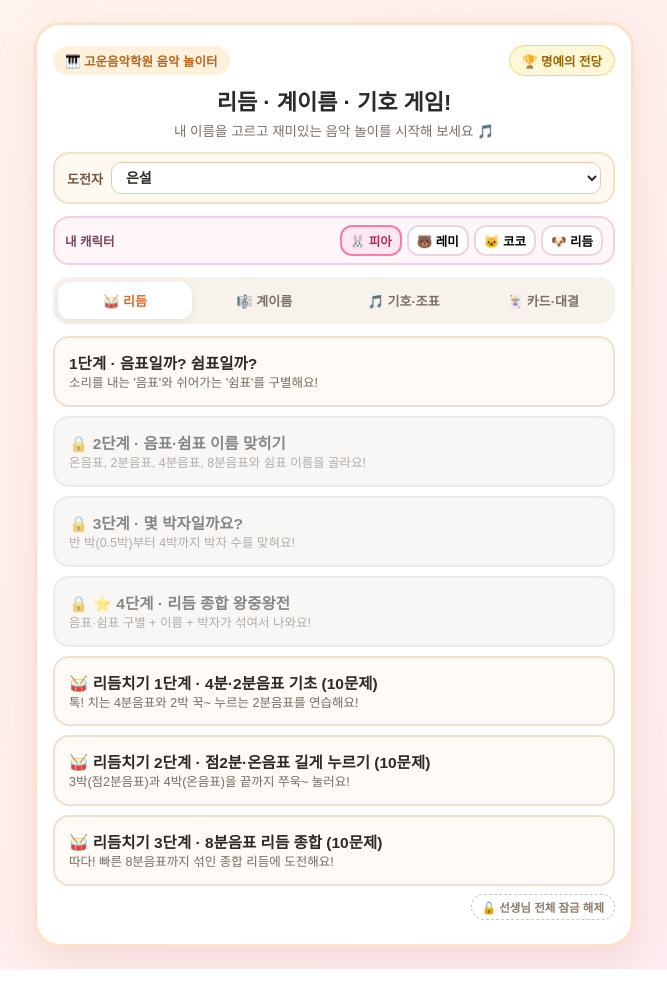
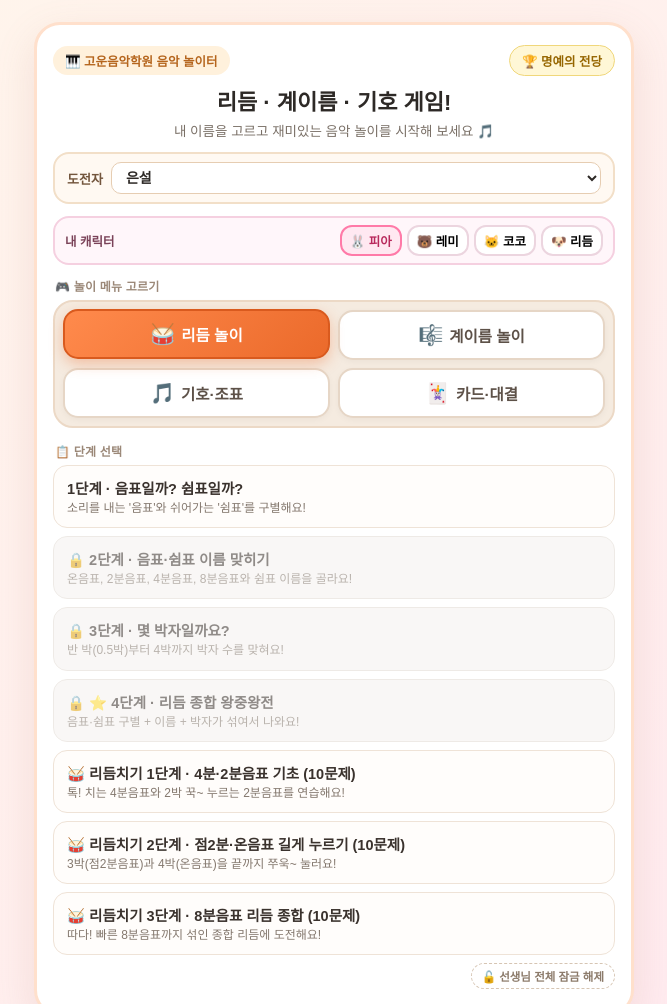
Before and after one commit to oyd5919-code/goun, a plain HTML site: page index.html in a window 1280 px wide. Shown: the top 1004 px of the page, without its empty margins (306-973 px from the left). Before the commit the page ends 969 px from the top, so only its background shows below. Drawn offline with Linux system fonts and the light colour scheme.

Commit message:
v8: 홈 화면 탭 UI 개선 — 놀이 메뉴 2×2 대형 카드 버튼, 활성 탭 강조(주황 그라데이션), '단계 선택' 구분 라벨로 탭·단계 위계 명확화

```diff
--- a/index.html
+++ b/index.html
@@ -78,45 +78,63 @@
     color: #2d2926;
   }
 
+  .section-label {
+    font-size: 12px;
+    font-weight: 800;
+    color: #9b8878;
+    text-align: left;
+    margin: 4px 2px 6px;
+    letter-spacing: 0.2px;
+  }
   .tab-row {
     display: grid;
-    grid-template-columns: repeat(4, 1fr);
-    gap: 5px;
-    margin-bottom: 12px;
-    background: #f8f2ec;
-    padding: 5px;
-    border-radius: 16px;
+    grid-template-columns: repeat(2, 1fr);
+    gap: 8px;
+    margin-bottom: 14px;
+    background: #f5ebe0;
+    padding: 8px;
+    border-radius: 20px;
+    border: 2px solid #ecd9c6;
   }
   .tab-btn {
-    border: none;
-    background: transparent;
-    padding: 9px 4px;
-    border-radius: 12px;
-    font-size: 13px;
-    font-weight: 800;
-    color: #7c7066;
+    border: 2px solid #e6d6c6;
+    background: #ffffff;
+    padding: 12px 8px;
+    border-radius: 15px;
+    font-size: 15.5px;
+    font-weight: 900;
+    color: #5d5148;
     cursor: pointer;
-    transition: background 0.15s, color 0.15s;
-  }
+    display: flex;
+    align-items: center;
+    justify-content: center;
+    gap: 6px;
+    box-shadow: 0 2px 6px rgba(0,0,0,0.04);
+    transition: transform 0.12s, background 0.15s, color 0.15s, border-color 0.15s, box-shadow 0.15s;
+  }
+  .tab-btn:hover { transform: translateY(-1px); border-color: #f39c6b; }
+  .tab-btn .tab-ico { font-size: 20px; line-height: 1; }
   .tab-btn.active {
-    background: #ffffff;
-    color: #d96b27;
-    box-shadow: 0 2px 8px rgba(0,0,0,0.07);
-  }
-
-  .mode-grid { display: grid; gap: 9px; }
+    background: linear-gradient(135deg, #ff8a4c, #eb6a2b);
+    border-color: #d95a1e;
+    color: #ffffff;
+    box-shadow: 0 5px 14px rgba(235, 106, 43, 0.34);
+    transform: translateY(-1px);
+  }
+
+  .mode-grid { display: grid; gap: 8px; }
   .mode-btn {
-    border: 2px solid #f0dfd1;
-    background: #fffaf5;
-    border-radius: 16px;
-    padding: 13px 14px;
+    border: 1.5px solid #efe3d7;
+    background: #fffdfb;
+    border-radius: 14px;
+    padding: 11px 13px;
     cursor: pointer;
     text-align: left;
     transition: transform 0.1s, border-color 0.15s, background 0.15s;
   }
-  .mode-btn:hover { transform: translateY(-1px); border-color: #f39c6b; background: #fff3e8; }
-  .mode-title { font-size: 15.5px; font-weight: 800; color: #2d2926; margin-bottom: 2px; }
-  .mode-desc { font-size: 12.5px; color: #776c63; line-height: 1.35; }
+  .mode-btn:hover { transform: translateY(-1px); border-color: #f39c6b; background: #fff6ee; }
+  .mode-title { font-size: 14.5px; font-weight: 800; color: #3a322d; margin-bottom: 2px; }
+  .mode-desc { font-size: 12px; color: #84786e; line-height: 1.35; }
 
   .top-bar {
     display: flex;
@@ -446,12 +464,14 @@
       <div class="char-picks" id="char-picks"></div>
     </div>
 
+    <div class="section-label">🎮 놀이 메뉴 고르기</div>
     <div class="tab-row">
-      <button class="tab-btn active" id="tab-rhythm" onclick="switchTab('rhythm')">🥁 리듬</button>
-      <button class="tab-btn" id="tab-pitch" onclick="switchTab('pitch')">🎼 계이름</button>
-      <button class="tab-btn" id="tab-symbol" onclick="switchTab('symbol')">🎵 기호·조표</button>
-      <button class="tab-btn" id="tab-memory" onclick="switchTab('memory')">🃏 카드·대결</button>
+      <button class="tab-btn active" id="tab-rhythm" onclick="switchTab('rhythm')"><span class="tab-ico">🥁</span><span>리듬 놀이</span></button>
+      <button class="tab-btn" id="tab-pitch" onclick="switchTab('pitch')"><span class="tab-ico">🎼</span><span>계이름 놀이</span></button>
+      <button class="tab-btn" id="tab-symbol" onclick="switchTab('symbol')"><span class="tab-ico">🎵</span><span>기호·조표</span></button>
+      <button class="tab-btn" id="tab-memory" onclick="switchTab('memory')"><span class="tab-ico">🃏</span><span>카드·대결</span></button>
     </div>
+    <div class="section-label">📋 단계 선택</div>
 
     <!-- 1. 리듬 -->
     <div id="rhythm-modes" class="mode-grid">
```
